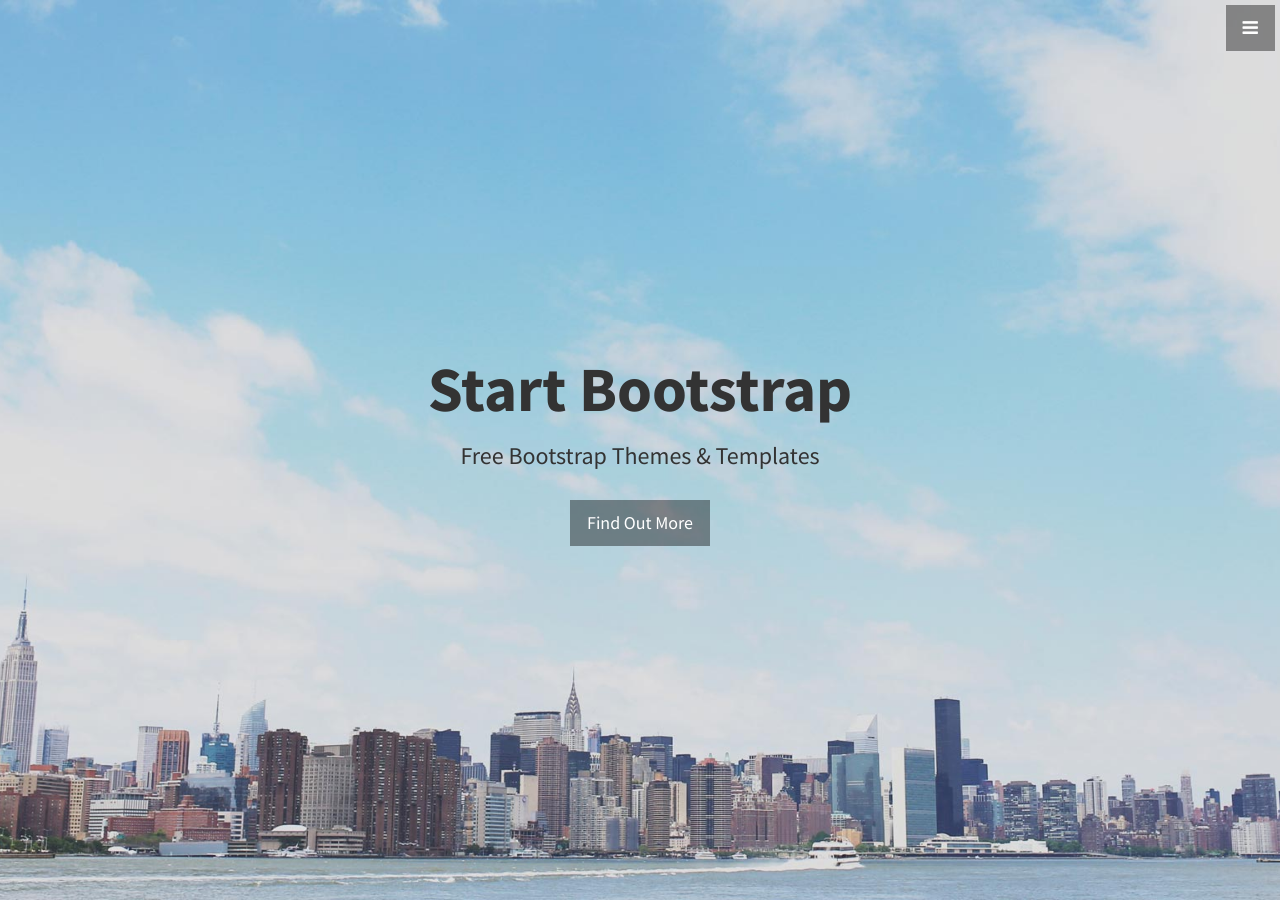
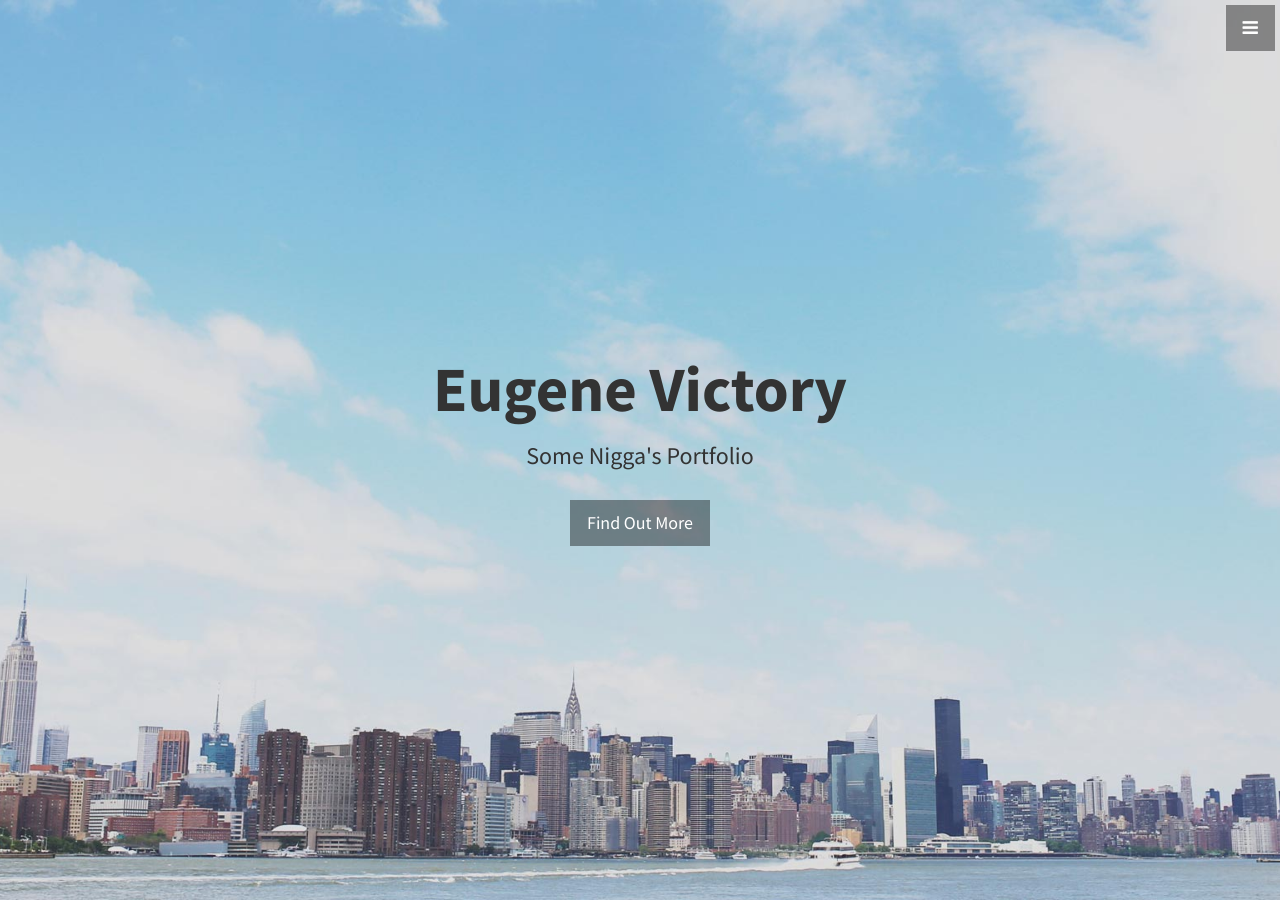
Before and after one commit to hi-im-gene/website, a Jekyll site: the page built from index.html, in a window 1280 px wide and 900 px high. Built offline with Jekyll 4.4.1, drawn with Linux system fonts in a browser that asks for light colours.

Commit message:
my first edit to the body

```diff
--- a/_includes/header.html
+++ b/_includes/header.html
@@ -1,7 +1,7 @@
 <header id="top" class="header">
   <div class="text-vertical-center">
-    <h1>Start Bootstrap</h1>
-    <h3>Free Bootstrap Themes &amp; Templates</h3>
+    <h1>Eugene Victory</h1>
+    <h3>Some Nigga's Portfolio</h3>
     <br>
     <a href="#about" class="btn btn-dark btn-lg">Find Out More</a>
   </div>
```
